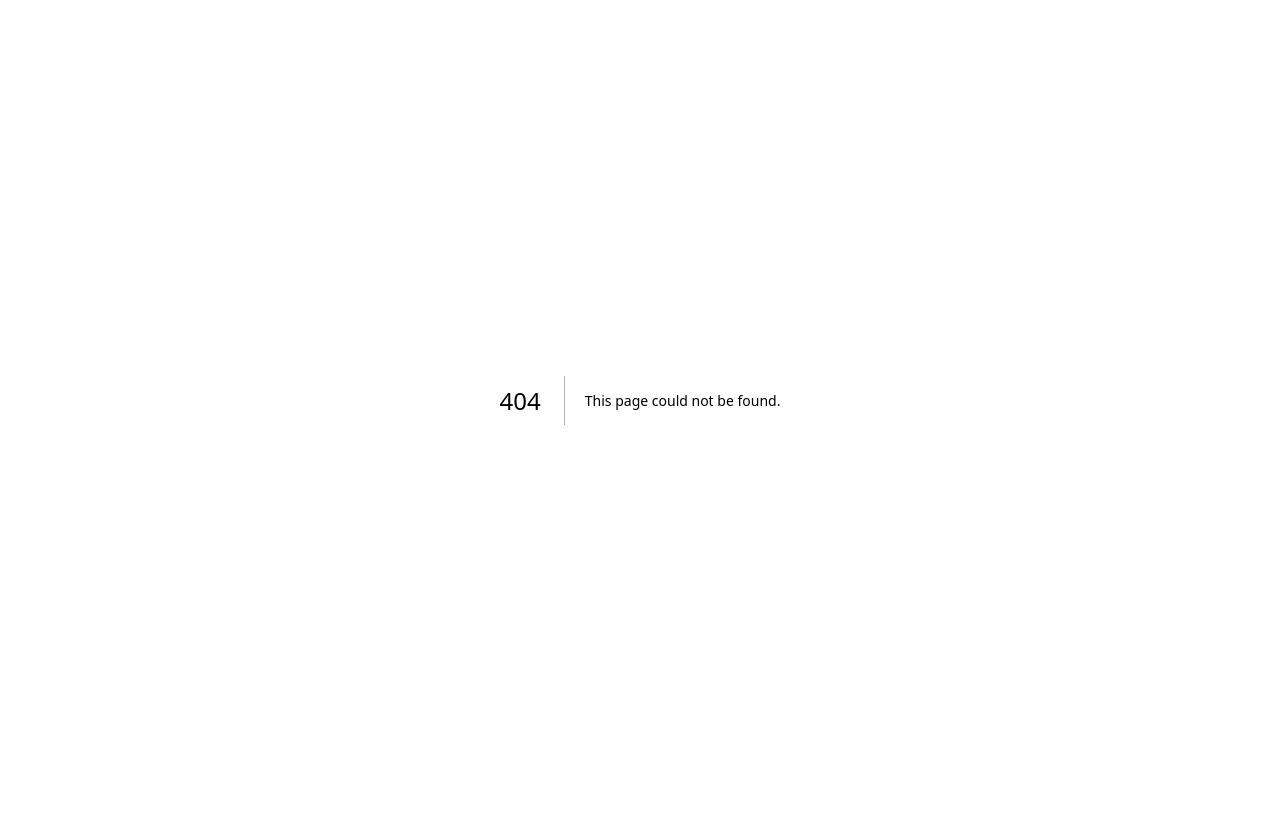
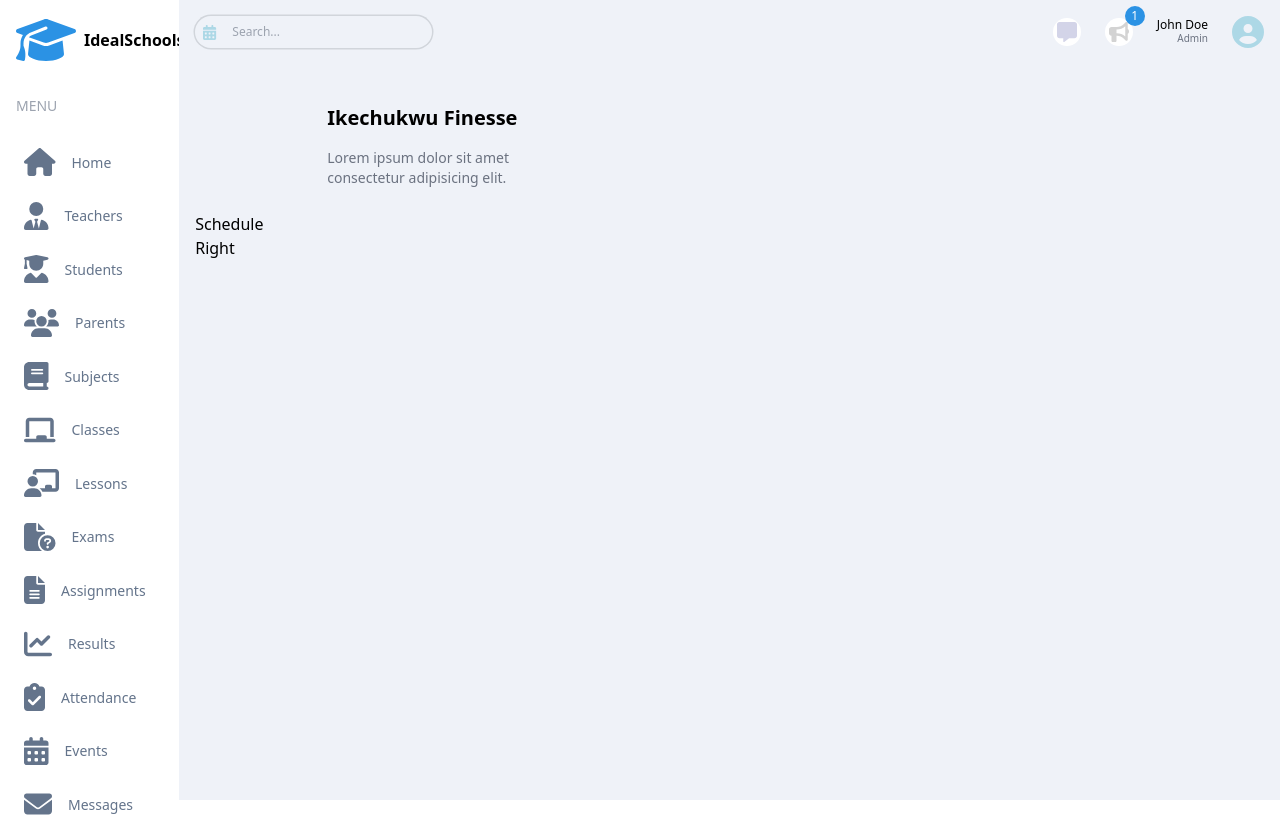
Before and after one commit to avonggeorge/ideal_school_hub, a Next.js app: page /list/teachers/1 in a window 1280 px wide. Before the commit this address had no page. Shown: the top 817 px of the page. Built offline with nearby package versions, Linux system fonts and the light colour scheme.

Commit message:
Add SingleTeacherPage component with user info card layout

```diff
--- /dev/null
+++ b/src/app/(dashboard)/list/teachers/[id]/page.tsx
@@ -0,0 +1,34 @@
+import React from "react";
+
+
+const SingleTeacherPage = () => {
+    return (
+        <div className="flex-1 p-4 flex-col gap-4 xl:flex-row">
+            {/* LEFT */}
+            <div className="w-full xl:w-2/3">
+                {/* TOP */}
+                <div className="flex flex-col lg:flex-row gap-4">
+                    {/* USER INFO CARD*/}
+                    <div className="bg-brown py-6 px-4 rounded-md flex-1 flex gap-4">
+                        <div className="w-1/3">
+                            {/* <Image src="" alt="pic" width={144} height={144} className="w-36 h-36 rounded-full object-cover"/> */}
+                        </div>
+                        <div className="w-2/3 flex flex-col justify-between gap-4">
+                            <h1 className="text-xl font-semibold">Ikechukwu Finesse</h1>
+                            <p className="text-sm text-gray-500">Lorem ipsum dolor sit amet consectetur adipisicing elit.</p>
+                        </div>
+                        <div className="flex item-center justify-bet"></div>
+                    </div>
+                    {/* SMALL CARDS */}
+                    <div className="flex-1"></div>
+                </div>
+                {/* BOTTOM */}
+                <div className="">Schedule</div>
+            </div>
+            {/* RIGHT */}
+            <div className="w-full xl:w-1/3">Right</div>
+        </div>
+    )
+}
+
+export default SingleTeacherPage;
```
